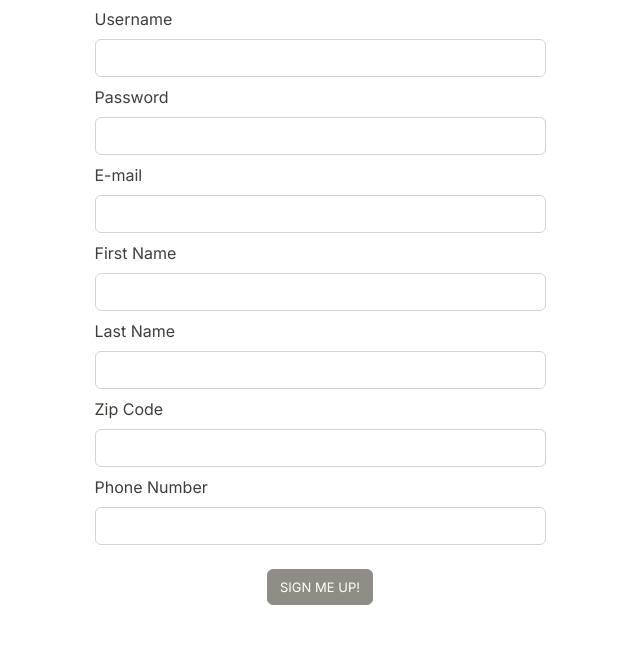
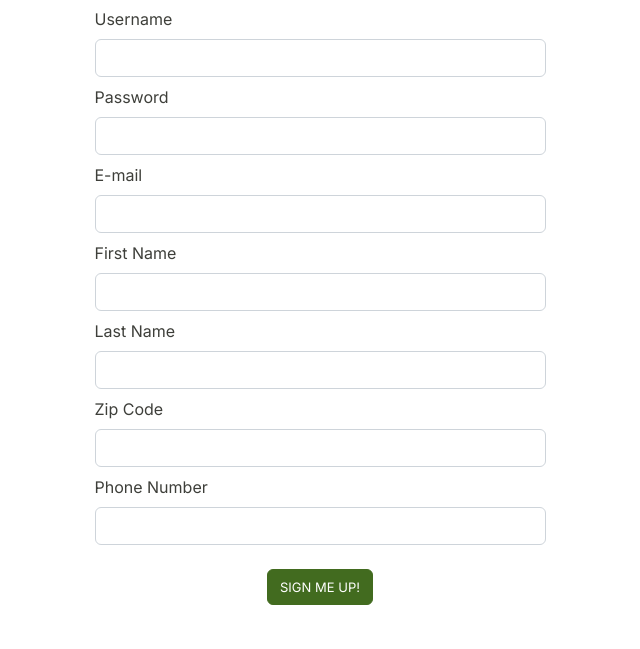
Before and after one commit to nathanrydel/friender-demo, a Flask app: page /signup in a window 1280 px wide. Shown: the part 151-800 px from the top of the page, without its empty margins (320-960 px from the left). Run offline with Flask 3, Linux system fonts and the light colour scheme; some libraries are stand-ins or nearby versions.

Commit message:
fixed color scheme of button

```diff
--- a/templates/users/signup.html
+++ b/templates/users/signup.html
@@ -17,7 +17,7 @@
     <form method="POST" id="user_add_form">
       {% include "_form.html" %}
       <div class="text-center">
-        <button class="btn btn-secondary mt-4">Sign me up!</button>
+        <button class="btn btn-primary mt-4">Sign me up!</button>
       </div>
     </form>
   </div>
```
